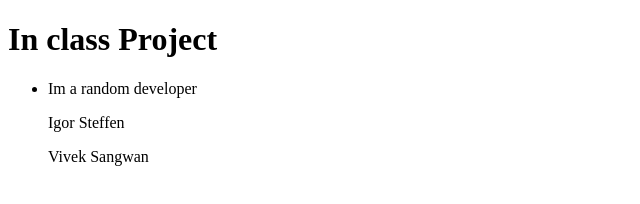
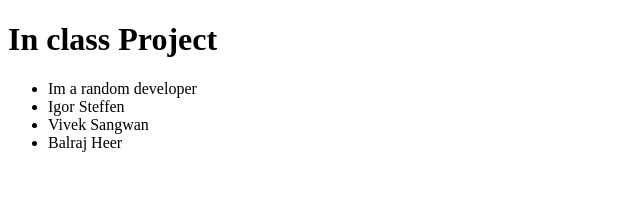
Before and after one commit to mahimnamehta/FeedBack_Assignment, a plain HTML site: page index.html in a window 1280 px wide. Shown: the whole page, without its empty margins (0-640 px from the left). Drawn offline with Linux system fonts and the light colour scheme.

Commit message:
2nd commit

```diff
--- a/index.html
+++ b/index.html
@@ -10,8 +10,9 @@
     <ul>
         <li>Im a random developer</li>
         <!-- Include your name after this line -->
-         <p>Igor Steffen</p>
-         <p>Vivek Sangwan</p>
+         <li>Igor Steffen</li>
+         <li>Vivek Sangwan</li>
+         <li>Balraj Heer</li>
     </ul>
 </body>
 </html>
```
